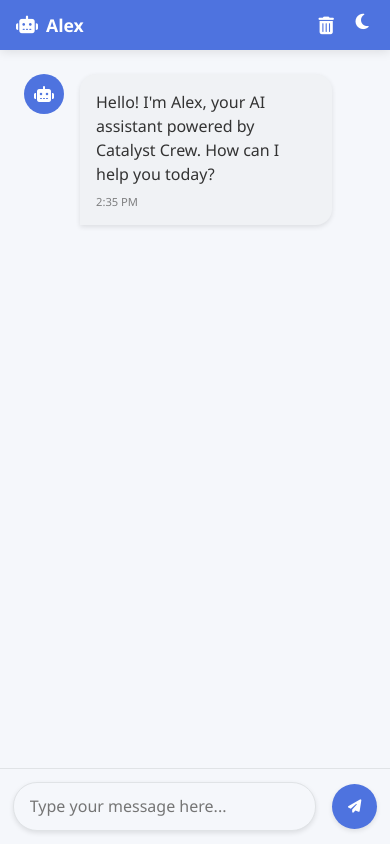
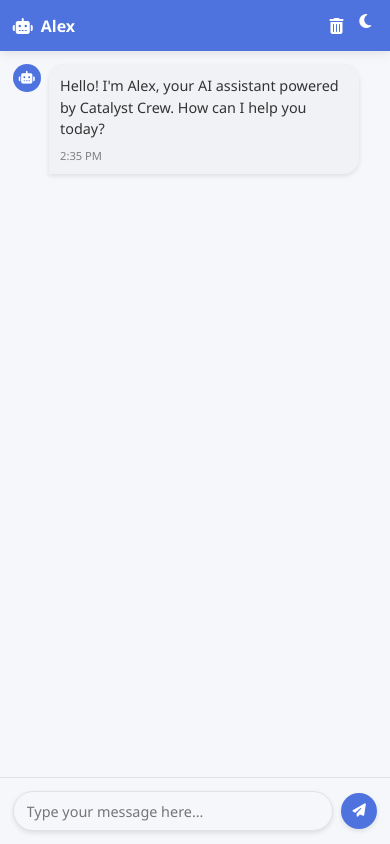
Before and after one commit to arpit0381/Alex-by-arpit.in, a plain HTML site: page index.html in a window 390 px wide. Both pictures are taken after a click on the button "Start Chatting". Drawn offline with nearby package versions, Linux system fonts and the light colour scheme.

Commit message:
Update index.html

```diff
--- a/index.html
+++ b/index.html
@@ -41,6 +41,7 @@
     color: var(--text-color);
     height: 100vh;
     overflow: hidden;
+    width: 100%;
 }
 
 .landing-page {
@@ -52,6 +53,7 @@
     position: relative;
     overflow: hidden;
     z-index: 2;
+    padding: 1rem;
 }
 
 .particles {
@@ -71,6 +73,7 @@
 .landing-content {
     text-align: center;
     max-width: 600px;
+    width: 100%;
     padding: 2rem;
     background-color: var(--bg-color);
     border-radius: 1rem;
@@ -85,6 +88,7 @@
     color: var(--primary-color);
     font-weight: 700;
     min-height: 3.5rem;
+    word-wrap: break-word;
 }
 
 .description {
@@ -103,9 +107,11 @@
     cursor: pointer;
     box-shadow: 0 4px 15px rgba(78, 115, 223, 0.3);
     transition: all 0.3s;
+    width: 100%;
+    max-width: 250px;
 }
 
-        .start-btn:hover {
+.start-btn:hover, .start-btn:active {
     transform: translateY(-2px);
     box-shadow: 0 6px 20px rgba(78, 115, 223, 0.4);
 }
@@ -114,6 +120,7 @@
     display: flex;
     flex-direction: column;
     height: 100vh;
+    width: 100%;
     opacity: 0;
     pointer-events: none;
 }
@@ -122,10 +129,11 @@
     display: flex;
     justify-content: space-between;
     align-items: center;
-            padding: 1rem 2rem;
+    padding: 1rem;
     background-color: var(--primary-color);
     color: white;
     box-shadow: 0 2px 10px var(--shadow-color);
+    width: 100%;
 }
 
 .logo {
@@ -138,7 +146,7 @@
 
 .controls {
     display: flex;
-            gap: 1rem;
+    gap: 0.5rem;
 }
 
 .control-btn {
@@ -148,6 +156,10 @@
     font-size: 1.1rem;
     cursor: pointer;
     position: relative;
+    padding: 0.5rem;
+    display: flex;
+    align-items: center;
+    justify-content: center;
 }
 
 .theme-toggle {
@@ -175,20 +187,22 @@
     flex-direction: column;
     position: relative;
     height: calc(100vh - 69px);
+    width: 100%;
 }
 
 .chat-body {
     flex: 1;
-            padding: 1.5rem;
+    padding: 1rem;
     overflow-y: auto;
     display: flex;
     flex-direction: column;
     gap: 1rem;
+    -webkit-overflow-scrolling: touch; /* Smooth scrolling for iOS */
 }
 
 .message {
     display: flex;
-            gap: 1rem;
+    gap: 0.5rem;
     max-width: 85%;
     animation: messageIn 0.3s;
 }
@@ -199,8 +213,8 @@
 }
 
 .avatar {
-            width: 40px;
-            height: 40px;
+    width: 32px;
+    height: 32px;
     border-radius: 50%;
     background-color: var(--primary-color);
     display: flex;
@@ -208,13 +222,15 @@
     justify-content: center;
     color: white;
     flex-shrink: 0;
+    font-size: 0.8rem;
 }
 
 .message-content {
-            padding: 1rem;
+    padding: 0.8rem;
     border-radius: 1rem;
     box-shadow: 0 2px 5px var(--shadow-color);
     position: relative;
+    max-width: calc(100% - 40px);
 }
 
 .bot .message-content {
@@ -231,6 +247,7 @@
 .message-text {
     line-height: 1.5;
     word-break: break-word;
+    font-size: 0.95rem;
 }
 
 .timestamp {
@@ -240,12 +257,14 @@
 }
 
 .chat-input-container {
-            padding: 1rem;
+    padding: 0.8rem;
     background-color: var(--bg-color);
     border-top: 1px solid var(--border-color);
     display: flex;
-            gap: 1rem;
+    gap: 0.5rem;
     align-items: center;
+    width: 100%;
+    position: relative;
 }
 
 .chat-input {
@@ -258,11 +277,12 @@
     font-size: 1rem;
     outline: none;
     box-shadow: 0 2px 5px var(--shadow-color);
+    -webkit-appearance: none; /* Removes default iOS styling */
 }
 
 .send-btn {
-            width: 45px;
-            height: 45px;
+    width: 40px;
+    height: 40px;
     border-radius: 50%;
     background-color: var(--primary-color);
     color: white;
@@ -273,9 +293,10 @@
     cursor: pointer;
     box-shadow: 0 2px 5px var(--shadow-color);
     transition: all 0.2s;
+    flex-shrink: 0;
 }
 
-        .send-btn:hover {
+.send-btn:hover, .send-btn:active {
     transform: scale(1.05);
 }
 
@@ -353,27 +374,168 @@
     .message {
         max-width: 90%;
     }
+
+    .title {
+        font-size: 2rem;
+        min-height: auto;
+    }
 }
 
 @media screen and (max-width: 576px) {
     .landing-content {
         padding: 1.5rem;
+        width: calc(100% - 2rem);
     }
 
     .title {
-                font-size: 2rem;
+        font-size: 1.8rem;
     }
 
     .app-header {
-                padding: 0.8rem 1rem;
+        padding: 0.8rem;
     }
 
     .logo {
-                font-size: 1.1rem;
+        font-size: 1rem;
+    }
+
+    .controls {
+        gap: 0.3rem;
+    }
+
+    .control-btn {
+        font-size: 1rem;
+        padding: 0.3rem;
+    }
+
+    .chat-body {
+        padding: 0.8rem;
+    }
+
+    .message {
+        max-width: 95%;
+    }
+
+    .avatar {
+        width: 28px;
+        height: 28px;
+    }
+
+    .message-content {
+        padding: 0.7rem;
+        max-width: calc(100% - 32px);
+    }
+
+    .message-text {
+        font-size: 0.9rem;
+    }
+
+    .chat-input {
+        padding: 0.6rem 0.8rem;
+        font-size: 0.9rem;
+    }
+
+    .send-btn {
+        width: 36px;
+        height: 36px;
+    }
+}
+
+/* Fix for smaller phone screens */
+@media screen and (max-width: 360px) {
+    .landing-content {
+        padding: 1rem;
+    }
+
+    .title {
+        font-size: 1.5rem;
+    }
+
+    .description {
+        font-size: 0.9rem;
+    }
+
+    .start-btn {
+        padding: 0.7rem 1.5rem;
+        font-size: 1rem;
     }
 
     .chat-input-container {
-                padding: 0.8rem;
+        padding: 0.5rem;
+    }
+
+    .chat-input {
+        padding: 0.5rem 0.7rem;
+    }
+
+    .send-btn {
+        width: 32px;
+        height: 32px;
+    }
+}
+
+/* Fix for portrait/landscape orientation changes */
+@media screen and (orientation: landscape) and (max-height: 500px) {
+    .landing-content {
+        padding: 1rem;
+        max-height: 90vh;
+        overflow-y: auto;
+    }
+
+    .title {
+        font-size: 1.5rem;
+        margin-bottom: 0.5rem;
+    }
+
+    .description {
+        margin-bottom: 1rem;
+    }
+
+    .avatar {
+        width: 24px;
+        height: 24px;
+    }
+
+    .chat-input-container {
+        padding: 0.5rem;
+    }
+}
+
+/* Fix for mobile browsers that show/hide address bar */
+html, body {
+    height: 100%;
+    height: -webkit-fill-available;
+}
+
+body {
+    min-height: 100vh;
+    min-height: -webkit-fill-available;
+}
+
+/* Fix for iOS inputs */
+input, button, textarea {
+    -webkit-appearance: none;
+    border-radius: 0;
+}
+
+.chat-input {
+    border-radius: 1.5rem;
+}
+
+/* Fix for iOS momentum scrolling */
+.chat-body, .landing-content {
+    -webkit-overflow-scrolling: touch;
+}
+
+/* Fix for iOS tap highlight color */
+* {
+    -webkit-tap-highlight-color: transparent;
+}
+
+/* Fix for iOS keyboard issues */
+@supports (-webkit-touch-callout: none) {
+    .chat-container {
+        height: -webkit-fill-available;
     }
 }
     </style>
```
Lines whose indentation alone changed are shown as unchanged.
